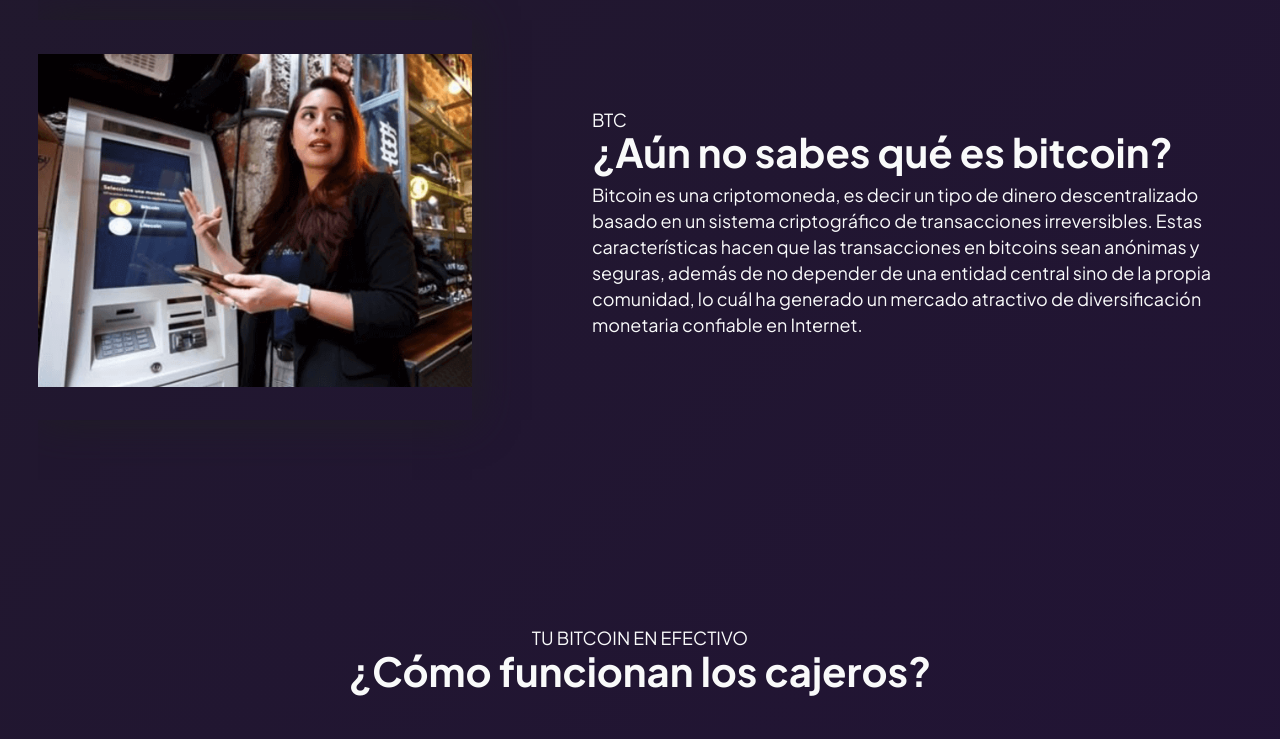
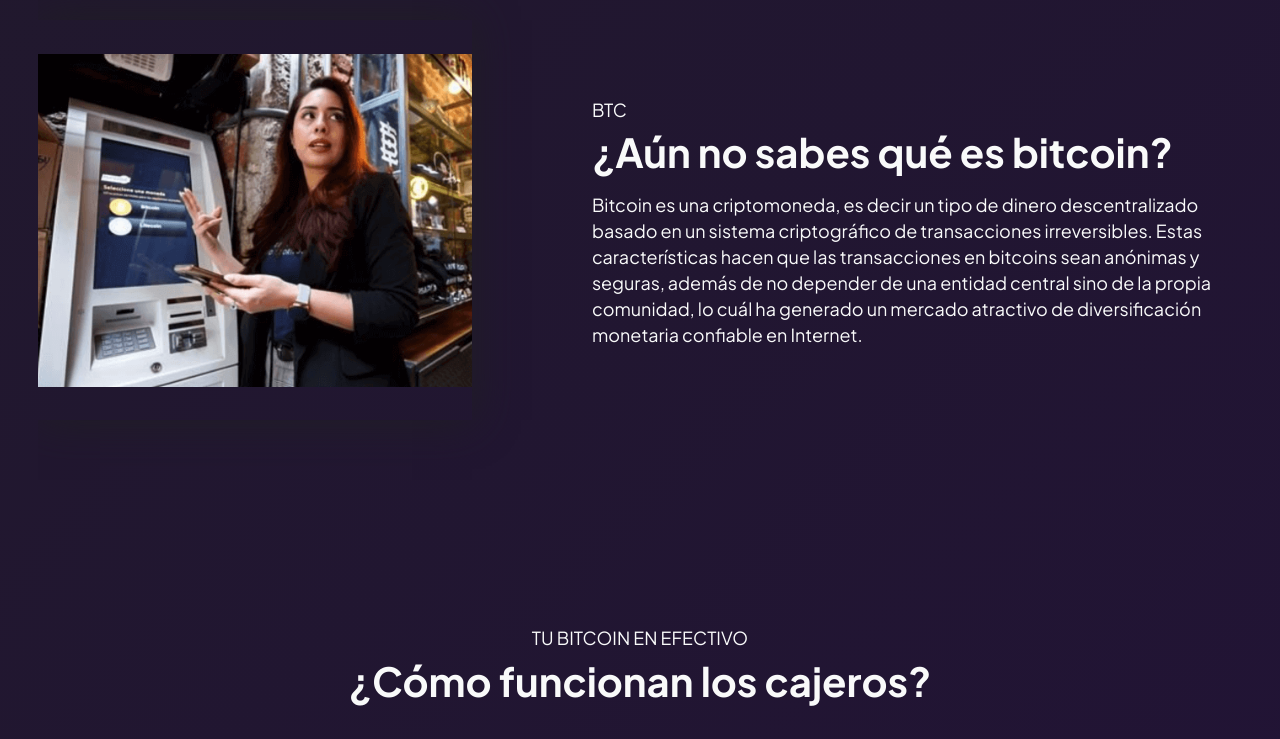
Before and after one commit to Lariicsa/mont-cryptobox, a Vue app in the folder frontend/: page / in a window 1280 px wide. Shown: the part 820-1559 px from the top of the page. Built offline with nearby package versions, Linux system fonts and the light colour scheme; no server answers.

Commit message:
Update margin layout

```diff
--- a/frontend/src/scss/shared/global.scss
+++ b/frontend/src/scss/shared/global.scss
@@ -40,7 +40,7 @@
 
 h2 {
   font-size: $regular-title-size;
-  line-height: $regular-size + 1rem;
+  line-height: $small-title-size + 2rem;
   @include until($tablet-landscape) {
     font-size: $small-title-size;
     line-height: $medium-size + 2rem;
@@ -188,7 +188,7 @@
   animation: gradient 4s ease infinite;
 }
 
-.iconsmargin{
+.iconsmargin {
   margin: 4rem 0;
 }
 
--- a/frontend/src/views/HomeView.vue
+++ b/frontend/src/views/HomeView.vue
@@ -72,7 +72,7 @@
           </template>
         </Maps>
       </div>
-      <div class="row between globalmargin">
+      <div id="contacto" class="row between globalmargin">
         <Form
           buttonText="Enviar"
           formTitle="Mantente informado"
```
